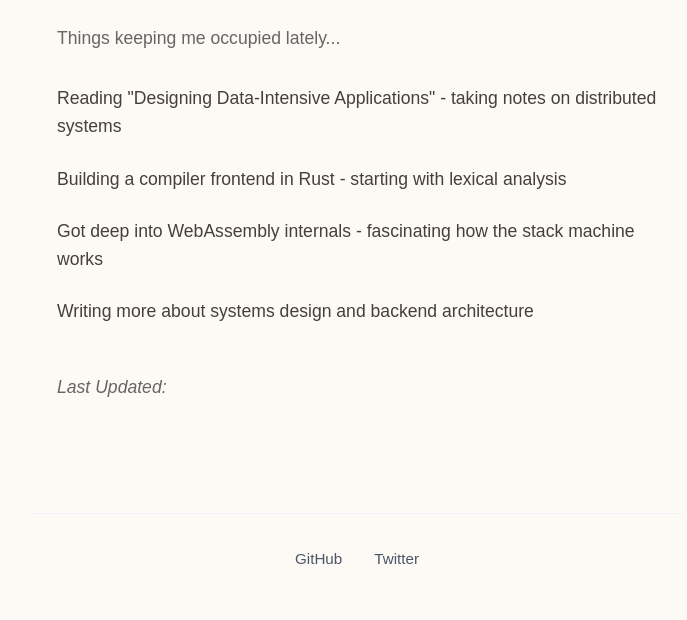
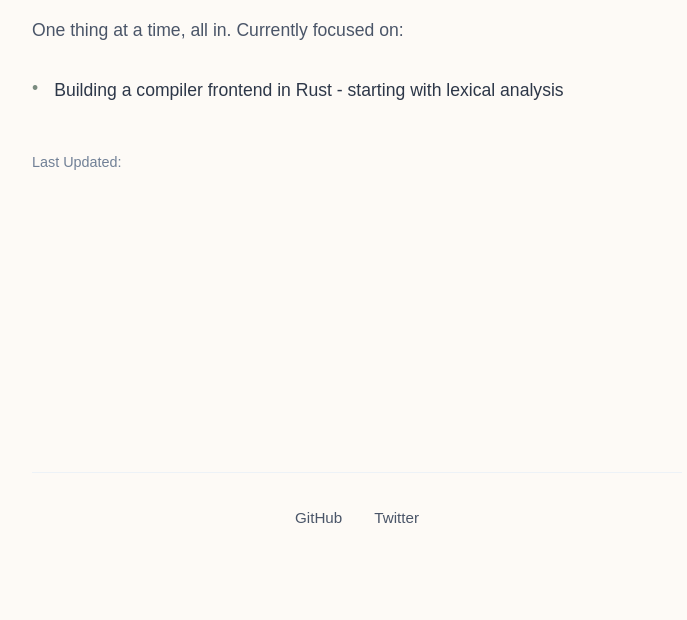
Before and after one commit to ishwar00/ishwarstuff, a Gatsby site: page /lately in a window 1280 px wide. Shown: the part 253-873 px from the top of the page, without its empty margins (283-970 px from the left). After the commit the page ends 832 px from the top, so only its background shows below. Built offline with nearby package versions, Linux system fonts and the light colour scheme; Gatsby itself is replaced by a stand-in of ours.

Commit message:
feat: add lately section, one thing at a time

```diff
--- a/src/pages/index.tsx
+++ b/src/pages/index.tsx
@@ -1,7 +1,7 @@
 import * as React from 'react'
 import Layout from '../components/layout'
 import Seo from '../components/seo'
-import { RoughNotation, RoughNotationGroup } from 'react-rough-notation'
+import { RoughNotation } from 'react-rough-notation'
 import * as styles from './blog/blog.module.css'
 import { graphql, Link } from 'gatsby'
 // Terra-cotta: #C65D4D - warm, desert-like color with good contrast
--- a/src/pages/lately.module.css
+++ b/src/pages/lately.module.css
@@ -1,26 +1,46 @@
 .lately {
-  max-width: 600px;
-  margin: 3rem auto;
+  max-width: 700px;
+  margin: 0 auto;
+  padding: 2rem 0;
+}
+
+.title {
+  font-size: 2rem;
+  margin-bottom: 1.5rem;
+  color: #2d3748;
 }
 
 .intro {
-  color: #666;
-  margin: 2rem 0;
+  font-size: 1.1rem;
+  color: #4a5568;
+  margin-bottom: 2rem;
 }
 
-.list {
-  list-style: none;
-  padding: 0;
+.activities {
+  display: flex;
+  flex-direction: column;
+  gap: 1.25rem;
 }
 
-.list li {
-  margin: 1.5rem 0;
-  color: #463f3a;
+.activity {
+  display: flex;
+  align-items: flex-start;
+  font-size: 1.1rem;
+  line-height: 1.5;
+  color: #2d3748;
+}
+
+.bullet {
+  color: #7A8B7F;
+  font-size: 1.1rem;
+  line-height: 1;
+  margin-right: 1rem;
+  margin-top: 0.2rem;
 }
 
 .meta {
   display: block;
   margin-top: 3rem;
-  color: #666;
-  font-style: italic;
+  color: #718096;
+  font-size: 0.9rem;
 }
--- a/src/pages/lately.tsx
+++ b/src/pages/lately.tsx
@@ -12,33 +12,23 @@ const LatelyPage = ({ data }) => {
   return (
     <Layout pageTitle="Lately">
       <div className={styles.lately}>
-        <h1>
+        <h1 className={styles.title}>
           {monthName}, {year}
         </h1>
 
-        <p className={styles.intro}>Things keeping me occupied lately...</p>
+        <p className={styles.intro}>
+          One thing at a time, all in. Currently focused on:
+        </p>
 
-        <ul className={styles.list}>
-          <li>
-            Reading "Designing Data-Intensive Applications" - taking notes on
-            distributed systems
-          </li>
-
-          <li>
-            Building a compiler frontend in Rust - starting with lexical
-            analysis
-          </li>
-
-          <li>
-            Got deep into WebAssembly internals - fascinating how the stack
-            machine works
-          </li>
-
-          <li>Writing more about systems design and backend architecture</li>
-        </ul>
+        <div className={styles.activities}>
+          <div className={styles.activity}>
+            <span className={styles.bullet}>•</span>
+            Building a compiler frontend in Rust - starting with lexical analysis
+          </div>
+        </div>
 
         <span className={styles.meta}>Last Updated: {lastModified}</span>
-      </div>{' '}
+      </div>
     </Layout>
   )
 }
```
